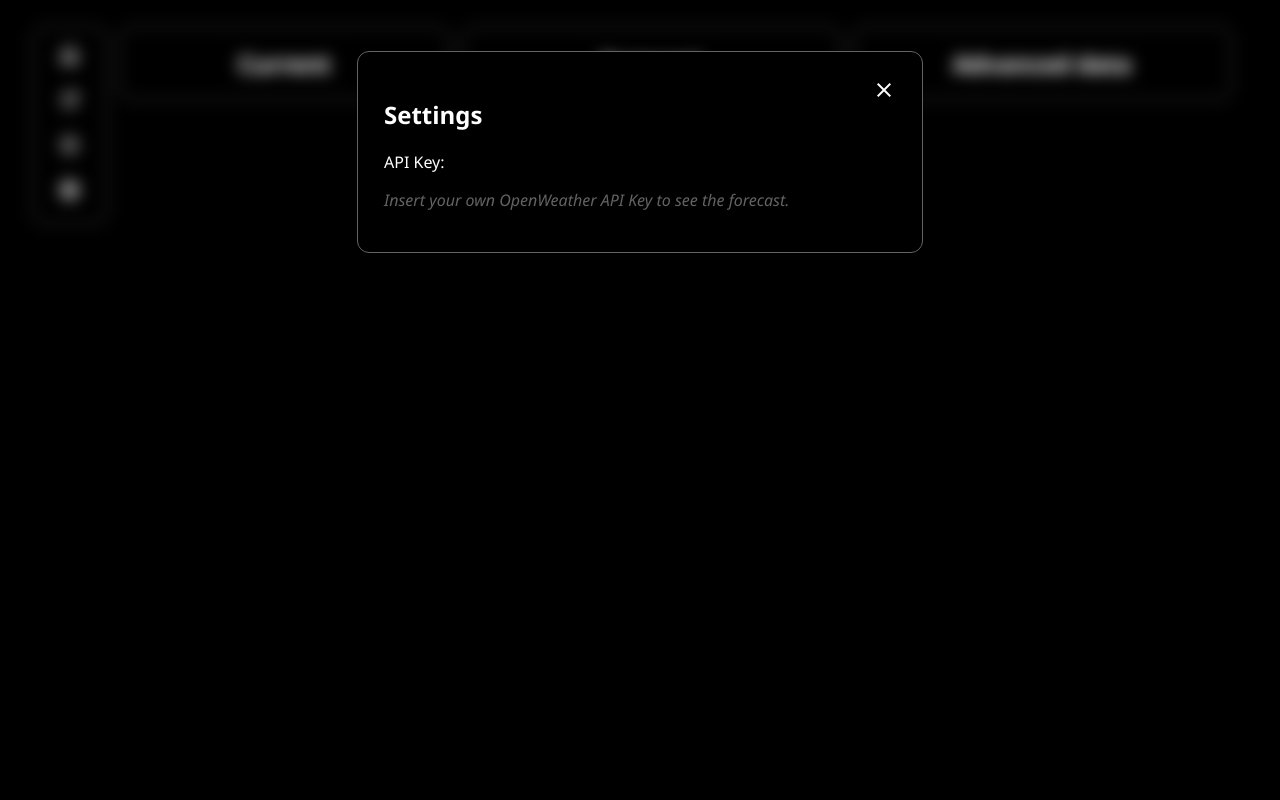
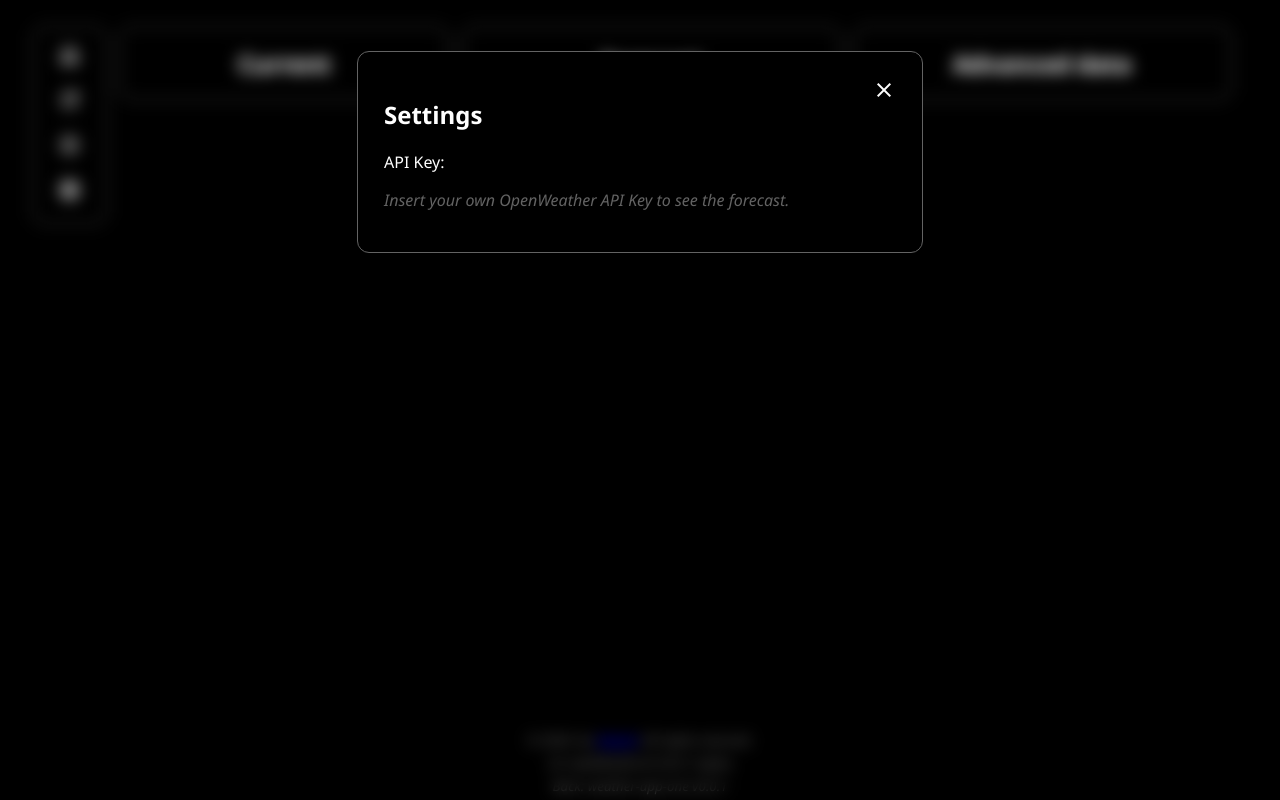
Before and after one commit to Qubi-B/WeatherPro, a plain HTML site: page default.html in a window 1280 px wide. Both pictures are taken after a click on the element "settings". Drawn offline with nearby package versions, Linux system fonts and the light colour scheme.

Commit message:
restructured, minor fixes & tweaks Ready for adding the back-end

```diff
--- a/settings.css
+++ b/UI/settings.css
@@ -6,6 +6,7 @@
     width: 100%;
     height: 100%;
     animation: .2s ease-in 1 normal both running blurin;
+    z-index: 99;
 }
 .settings > * {
     animation: .2s ease-in 1 normal both running opin;
--- a/style.css
+++ b/UI/style.css
@@ -69,3 +69,19 @@ body {
         display: inline-block;
     }
 }
+
+.credits {
+    position: absolute;
+    left: 50%;
+    bottom: 0;
+    transform: translateX(-50%);
+    color: rgb(112, 112, 112);
+    font-style: italic;
+    font-size: smaller;
+    text-align: center;
+    margin: auto;
+}
+
+.credits p {
+    margin: 5px;
+}
--- a/default.html
+++ b/default.html
@@ -3,10 +3,10 @@
 <head>
     <meta charset="UTF-8" />
     <meta name="viewport" content="width=device-width, initial-scale=1.0" />
-    <title>Responsive UI v0.0.1</title>
-    <link rel="stylesheet" href="style.css" />
-    <link rel="stylesheet" href="settings.css" />
-    <link rel="stylesheet" href="material-symbols.css" />
+    <title>Responsive UI v0.0.1-alpha</title>
+    <link rel="stylesheet" href="UI/style.css" />
+    <link rel="stylesheet" href="UI/settings.css" />
+    <link rel="stylesheet" href="UI/material-symbols.css" />
     <link rel="stylesheet" href="https://fonts.googleapis.com/css2?family=Material+Symbols+Outlined:opsz,wght,FILL,GRAD@20..48,100..700,0..1,-50..200" />
 </head>
 <body>
@@ -38,7 +38,11 @@
         </div>
     </div>
 
-
-    <script src="action.js"></script>
+    <div class="credits">
+        <p>&copy; 2024-<span class="year"></span> by <a href="https://github.com/Qubi-B/">Qubi-B</a>. All rights reserved.</p>
+        <p>UI: newWeatherUI v0.0.1-alpha</p>
+        <p>Back: weather-app-one v0.0.1</p>
+    </div>
+    <script src="UI/action.js"></script>
 </body>
 </html>
```
Also changed, not shown: UI/action.js (renamed from action.js), UI/material-symbols.css (renamed from material-symbols.css).
